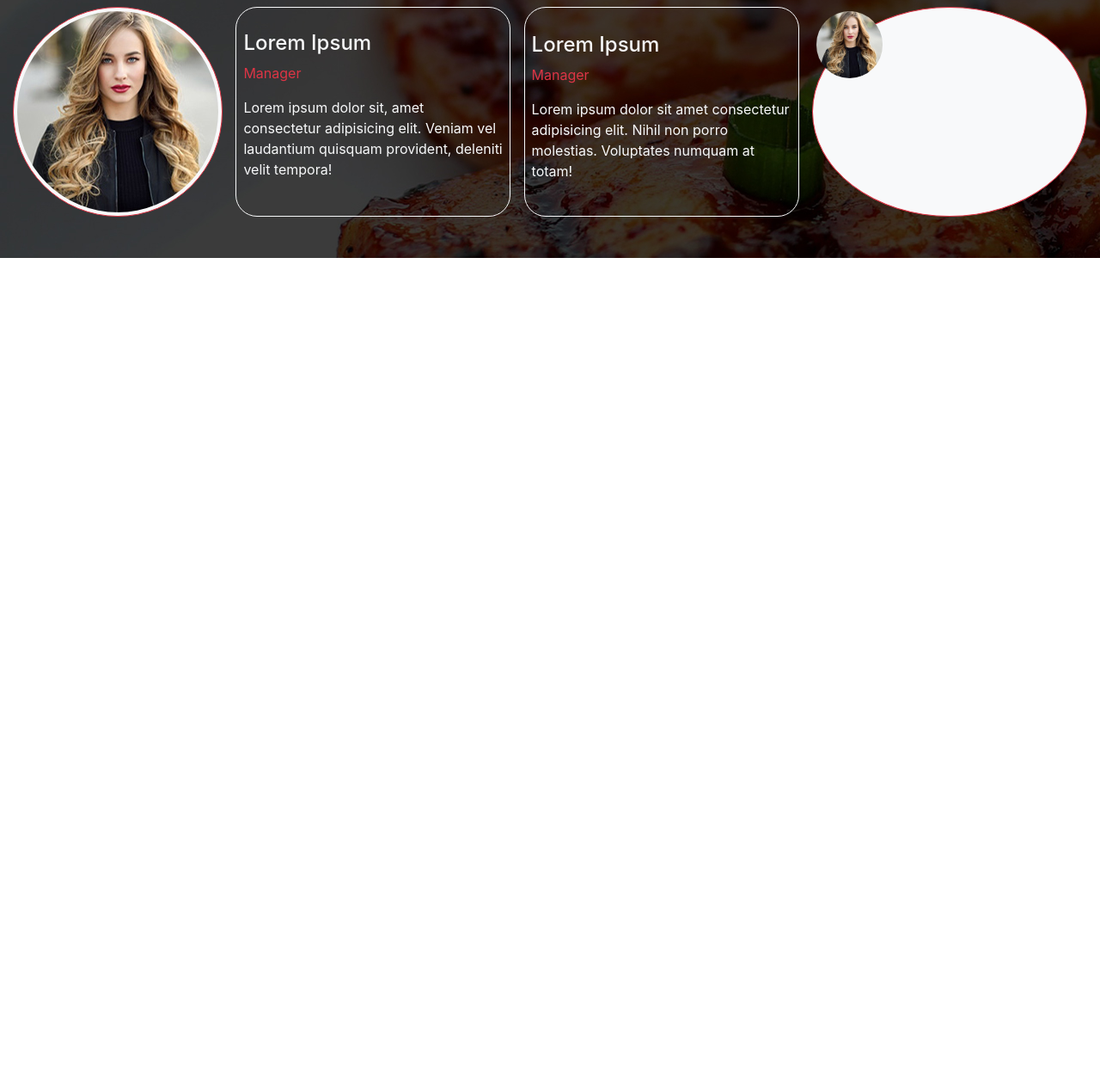
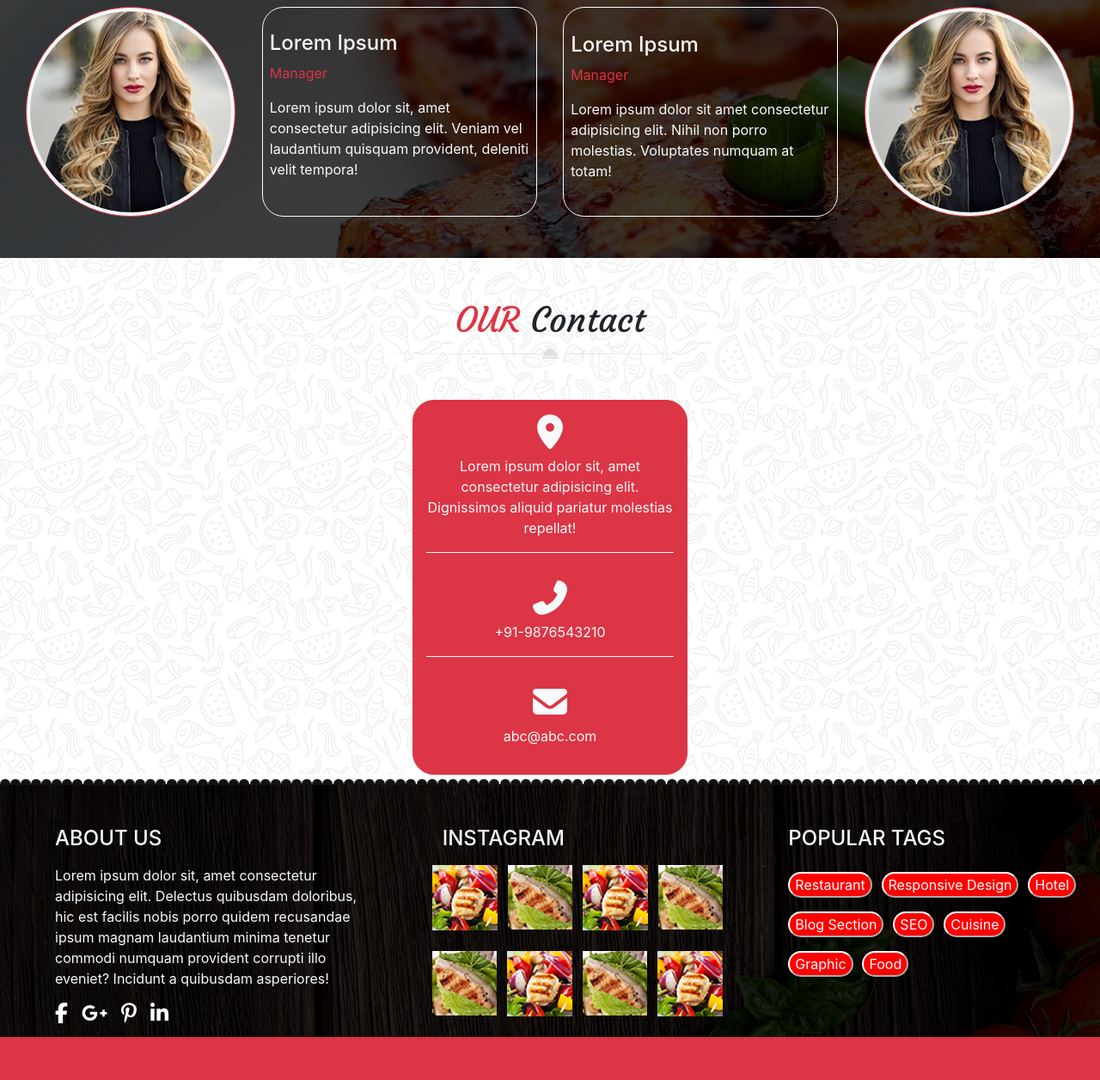
Before and after one commit to NathanZog/ZogdouleNathan19_site_du_chef, a plain HTML site: page index.html in a window 1280 px wide. Shown: the part 3367-4623 px from the top of the page at 86% size. Before the commit the page ends 3667 px from the top, so only its background shows below. Drawn offline with nearby package versions, Linux system fonts and the light colour scheme.

Commit message:
ajout section 5 + footer

```diff
--- a/index.html
+++ b/index.html
@@ -241,16 +241,85 @@
                 <p class="text-danger">Manager</p>
                 <p class="text-light">Lorem ipsum dolor sit amet consectetur adipisicing elit. Nihil non porro molestias. Voluptates numquam at totam!</p>
             </div>
-            <div class="borderimg w-25 border border-danger bg-light p-1 mb-5">
-                <img class="w-25" src="./public/images/testimonial1.jpg" alt="">
+            <div class="borderimg border border-danger bg-light p-1 mb-5">
+                <img src="./public/images/testimonial1.jpg" alt="">
             </div>
 
         </div>
     </section>
     <!-- Section 5 -->
-    <section>
+    <section class="bgsect5 d-flex flex-column">
+        <div class="titlesect5 mt-5 d-flex flex-column">
+            <h1><span class="text-danger">OUR</span> Contact</h1>
+            <img src="./public/images/decoration_line.png" alt="">
+        </div>
+        <div class="contact container w-25 d-flex flex-column border border-danger bg-danger mt-5">
+            <div class="d-flex flex-column">
+                <i class="fas fa-map-marker-alt text-light mt-3"></i>
+                <p class="text-light text-center mt-2 pb-3 border-bottom border-light">Lorem ipsum dolor sit, amet consectetur adipisicing elit. Dignissimos aliquid pariatur molestias repellat!</p>
+            </div>
+            <div class="d-flex flex-column">
+                <i class="fas fa-phone-alt text-light mt-3"></i>
+                <p class="text-light text-center w-100 mt-2 pb-3 border-bottom border-light">+91-9876543210</p>
+            </div>
+            <div class="d-flex flex-column">
+                <i class="fas fa-envelope text-light mt-3"></i>
+                <p class="text-light text-center w-100 mt-2 pb-3">abc@abc.com</p>
+            </div>
+        </div>
+    </section>
+    <!-- Footer -->
+    <footer class="d-flex flex-column">
+        <div class="topfooter">
+        </div>
+        <div class="footerdivs d-flex mt-5">
+            <div class="d-flex flex-column">
+                <h4 class="text-light mb-3">ABOUT US</h4>
+                <p class="text-light">Lorem ipsum dolor sit, amet consectetur adipisicing elit. Delectus quibusdam doloribus, hic est facilis nobis porro quidem recusandae ipsum magnam laudantium minima tenetur commodi numquam provident corrupti illo eveniet? Incidunt a quibusdam asperiores!</p>
+                <div class=" icons d-flex">
+                    <i class="fab fa-facebook-f mr-3"></i>
+                    <i class="fab fa-google-plus-g mr-3"></i>
+                    <i class="fab fa-pinterest-p mr-3"></i>
+                    <i class="fab fa-linkedin-in"></i>
+                </div>
+            </div>
+            <div class="d-flex flex-column">
+                <h4 class="text-light ml-4 mb-3">INSTAGRAM</h4>
+                <div class="imginsta d-flex">
+                    <img src="./public/images/instragram_gallery_img1.jpg" alt="">
+                    <img src="./public/images/instragram_gallery_img2.jpg" alt="">
+                    <img src="./public/images/instragram_gallery_img1.jpg" alt="">
+                    <img src="./public/images/instragram_gallery_img2.jpg" alt="">
+                </div>
+                <div class="imginsta d-flex mt-4">
+                    <img src="./public/images/instragram_gallery_img2.jpg" alt="">
+                    <img src="./public/images/instragram_gallery_img1.jpg" alt="">
+                    <img src="./public/images/instragram_gallery_img2.jpg" alt="">
+                    <img src="./public/images/instragram_gallery_img1.jpg" alt="">
+                </div>
+            </div>
+            <div class="allbuttons d-flex flex-column">
+                <h4 class="text-light">POPULAR TAGS</h4>
+                <div class="buttons d-flex mt-3">
+                    <button>Restaurant</button>
+                    <button class="text-center">Responsive Design</button>
+                    <button>Hotel</button>
+                </div>
+                <div class="buttons d-flex mt-3">
+                    <button>Blog Section</button>
+                    <button>SEO</button>
+                    <button>Cuisine</button>
+                </div>
+                <div class="buttons d-flex mt-3 mb-4">
+                    <button>Graphic</button>
+                    <button>Food</button>
+                </div>
+            </div>
+        </div>
+        <div class="rouge mt-3">
 
-    </section>
+        </div>
+    </footer>
 
 
 
--- /dev/null
+++ b/src/scss/modules/_footer.scss
@@ -0,0 +1,49 @@
+footer{
+    background-image: url("../images/footer_background.jpg");
+    .topfooter{
+        width:100%;
+        height: 12px;
+        background-color: rgba(19, 19, 19, 0.979);
+        background-image: url("../images/footer_bottom_decoration_img.png");
+        background-repeat: repeat-x;
+        }
+    .footerdivs{
+        justify-content: space-evenly;
+        div{
+            margin-left: 5%;
+            width: 33%;
+            align-items: flex-start;
+            .imginsta{
+                justify-content: space-evenly;
+                width: 100%;
+                margin-left: 0;
+            }
+        .icons{
+            width: 100%;
+            margin-left: 0;
+                i{
+                    color: white;
+                    font-size: 150%;
+                }
+            }
+        }
+        .allbuttons{
+            .buttons{
+                margin-left: 0;
+                width: 100%;
+                button{
+                    margin-right: 3%;
+                    background-color: red;
+                    color: white;
+                    border-radius: 10em/10em;
+                    border-color: white;
+                }
+            }
+        }
+    }
+    .rouge{
+        width: 100%;
+        height: 50px;
+        background-color: $danger;
+    }
+}
--- a/src/scss/modules/_section5.scss
+++ b/src/scss/modules/_section5.scss
@@ -0,0 +1,18 @@
+.bgsect5{
+    background-image: url("../images/main_bg.jpg");
+    .titlesect5{
+        align-items: center;
+        h1{
+            font-family: $courgette;
+        }
+    }
+    .contact{
+        border-radius: 25px;
+        div{
+            align-items: center;
+            i{
+                font-size: 250%;
+            }
+        }
+    }
+}
--- a/src/scss/modules/style.scss
+++ b/src/scss/modules/style.scss
@@ -2,3 +2,5 @@
 @import "./sectionChefs";
 @import "./section3.scss";
 @import "./section4";
+@import "./section5";
+@import "./footer";
```
Also changed, not shown: public/css/app.css, 1 other file.
